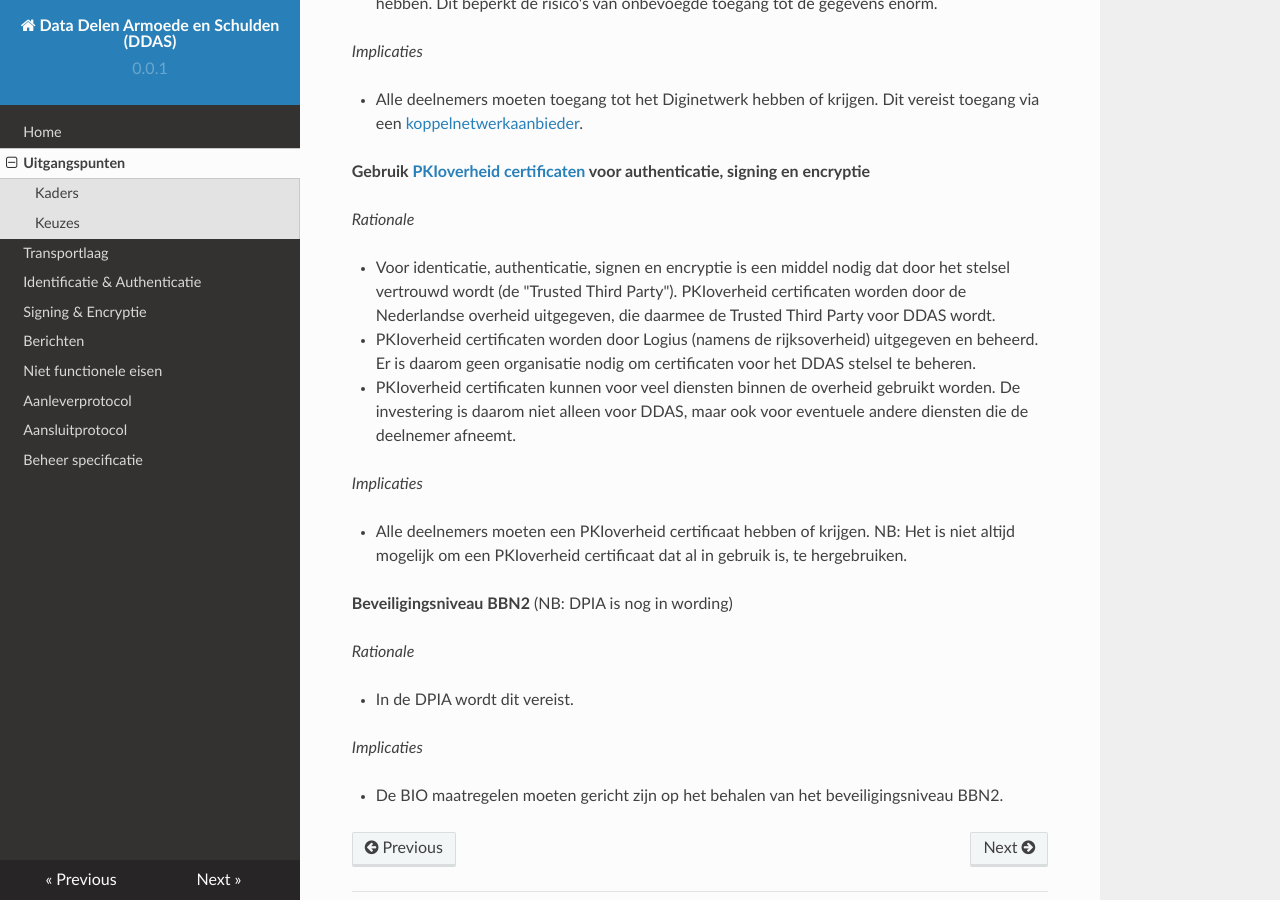
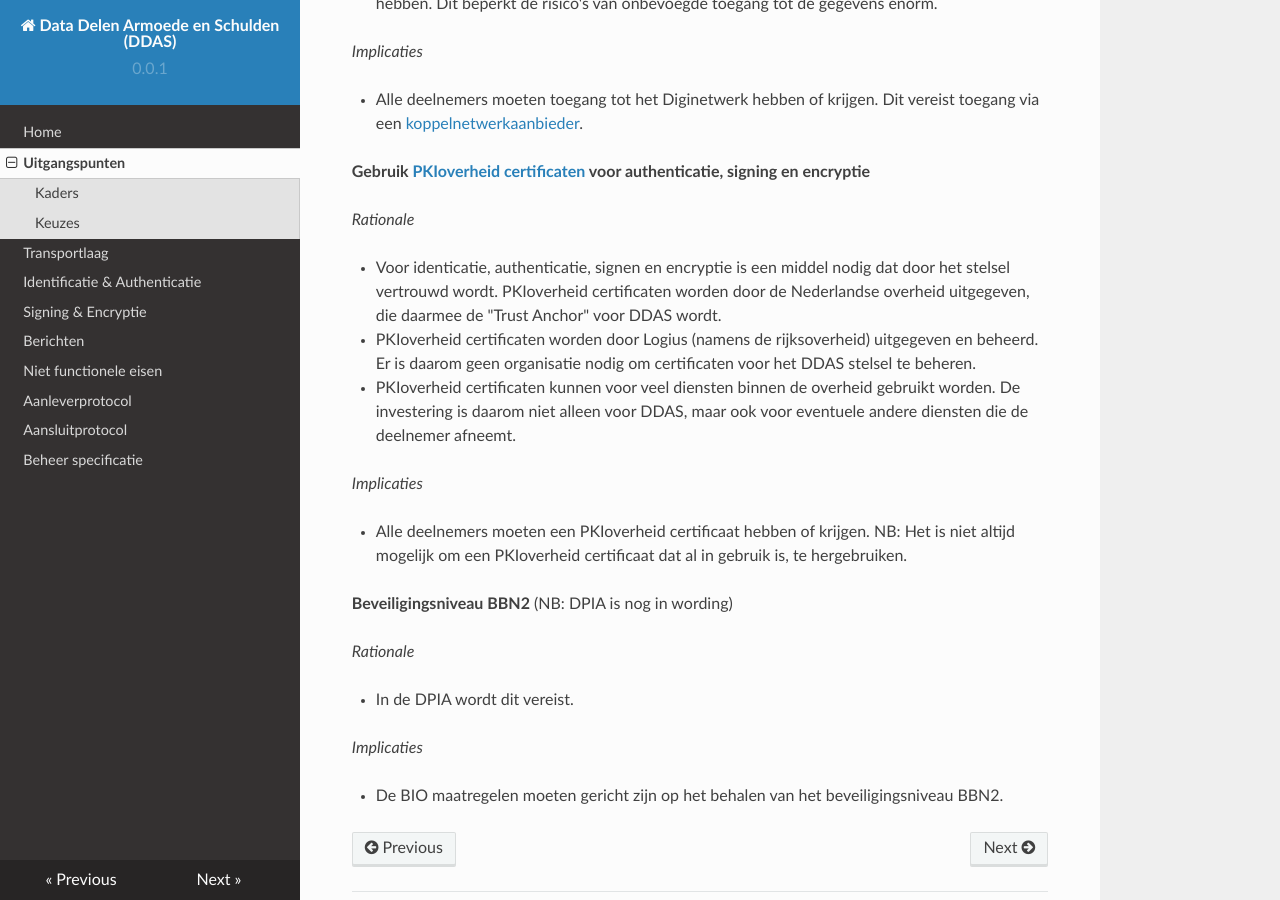
Before and after one commit to Govert-Claus/DDAS-API, an MkDocs documentation site: the page built from docs/uitgangspunten.md, in a window 1280 px wide and 900 px high, scrolled down 2464 px. Built offline with MkDocs 1.6.1, drawn with Linux system fonts in a browser that asks for light colours; nearby versions of some CDN libraries.

Commit message:
Update uitgangspunten.md

```diff
--- a/docs/uitgangspunten.md
+++ b/docs/uitgangspunten.md
@@ -110,11 +110,11 @@ De volgende keuzes zijn gemaakt:
 
   *Rationale*
 
-  - Voor identicatie, authenticatie, signen en encryptie is een middel nodig dat door het stelsel vertrouwd wordt (de "Trusted Third Party"). PKIoverheid certificaten worden door de Nederlandse overheid uitgegeven, die daarmee de Trusted Third Party voor DDAS wordt.
+  - Voor identicatie, authenticatie, signen en encryptie is een middel nodig dat door het stelsel vertrouwd wordt. PKIoverheid certificaten worden door de Nederlandse overheid uitgegeven, die daarmee de "Trust Anchor" voor DDAS wordt.
 
   - PKIoverheid certificaten worden door Logius (namens de rijksoverheid) uitgegeven en beheerd. Er is daarom geen organisatie nodig om certificaten voor het DDAS stelsel te beheren.
 
-  - PKIoverheid certificaten kunnen voor veel  diensten binnen de overheid gebruikt worden. De investering is daarom niet alleen voor DDAS, maar ook voor eventuele andere diensten die de deelnemer afneemt.
+  - PKIoverheid certificaten kunnen voor veel diensten binnen de overheid gebruikt worden. De investering is daarom niet alleen voor DDAS, maar ook voor eventuele andere diensten die de deelnemer afneemt.
 
   *Implicaties*
 
```
